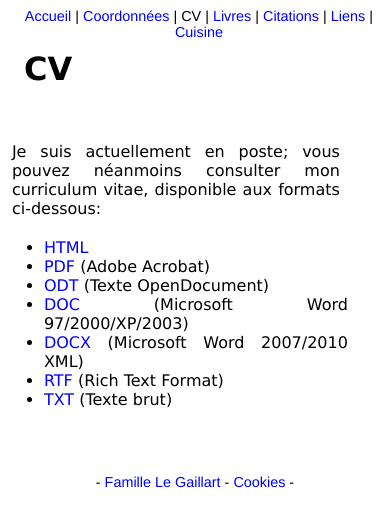
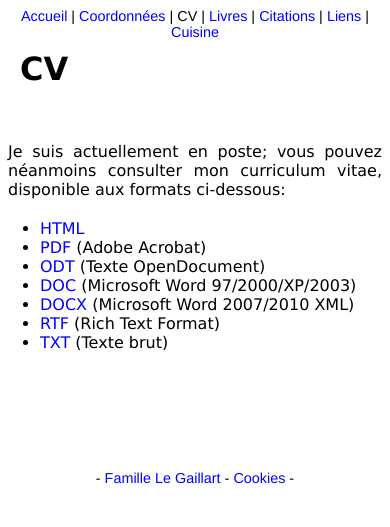
Before and after one commit to nlegaillart/website, a PHP site: page /cv.html in a window 390 px wide. Shown: the top 527 px of the page. Run offline with PHP 8.4, Linux system fonts and the light colour scheme; some libraries are stand-ins or nearby versions.

Commit message:
make mobile browsing great again

```diff
--- a/css.css
+++ b/css.css
@@ -33,13 +33,13 @@ p{margin: 4px;padding: 4px;}
   /* For mobile phones: */
 body{overflow:visible;background-color:white;width:100%;}
 nav { position:fixed; width:100%; }
-div.main{text-align:center;border:none;margin:1% 0% 1% 0%;background-color:white;behavior:none;khtml-border-radius:0;-moz-border-radius:0;-webkit-border-radius:0;-webkit-box-shadow:0 0 0 #ffffff;-moz-box-shadow:0 0 0 #ffffff;-khtml-box-shadow:0px 0px 0px #ffffff;box-shadow:0px 0px 0px #ffffff;border-radius:0;padding-bottom:20px;margin:10% 1% 1% 1%;min-width:0;}
-div.main-inside{border:none;background-color:white; padding:0 0 1% 0; text-align:justify;}
+div.main{text-align:center;border:none;margin:0;background-color:white;behavior:none;khtml-border-radius:0;-moz-border-radius:0;-webkit-border-radius:0;-webkit-box-shadow:0 0 0 #ffffff;-moz-box-shadow:0 0 0 #ffffff;-khtml-box-shadow:0px 0px 0px #ffffff;box-shadow:0px 0px 0px #ffffff;border-radius:0;padding-bottom:20px;min-width:0;}
+div.main-inside{border:none;background-color:white; padding:0 0 0 0; text-align:justify;max-width:100%;}
 div#col1 {float:none;width:auto;margin-top:-20px;}
 div#col2 {float:none;width:auto;margin-top:-20px;}
 div.matronche{position:relative; margin-left: auto; margin-right: auto;}
 aside{margin-top:0;float:none;}
-div.blah{margin-left:2%;}
+div.blah{margin-left:0;}
 div.footer{text-align:center;font-family:Helvetica,sans-serif,Verdana,Tahoma,Arial;font-size:0.9em;color:black;padding-bottom:-20px;}
 div.footer a{color:#0000FF;}
 }
```
